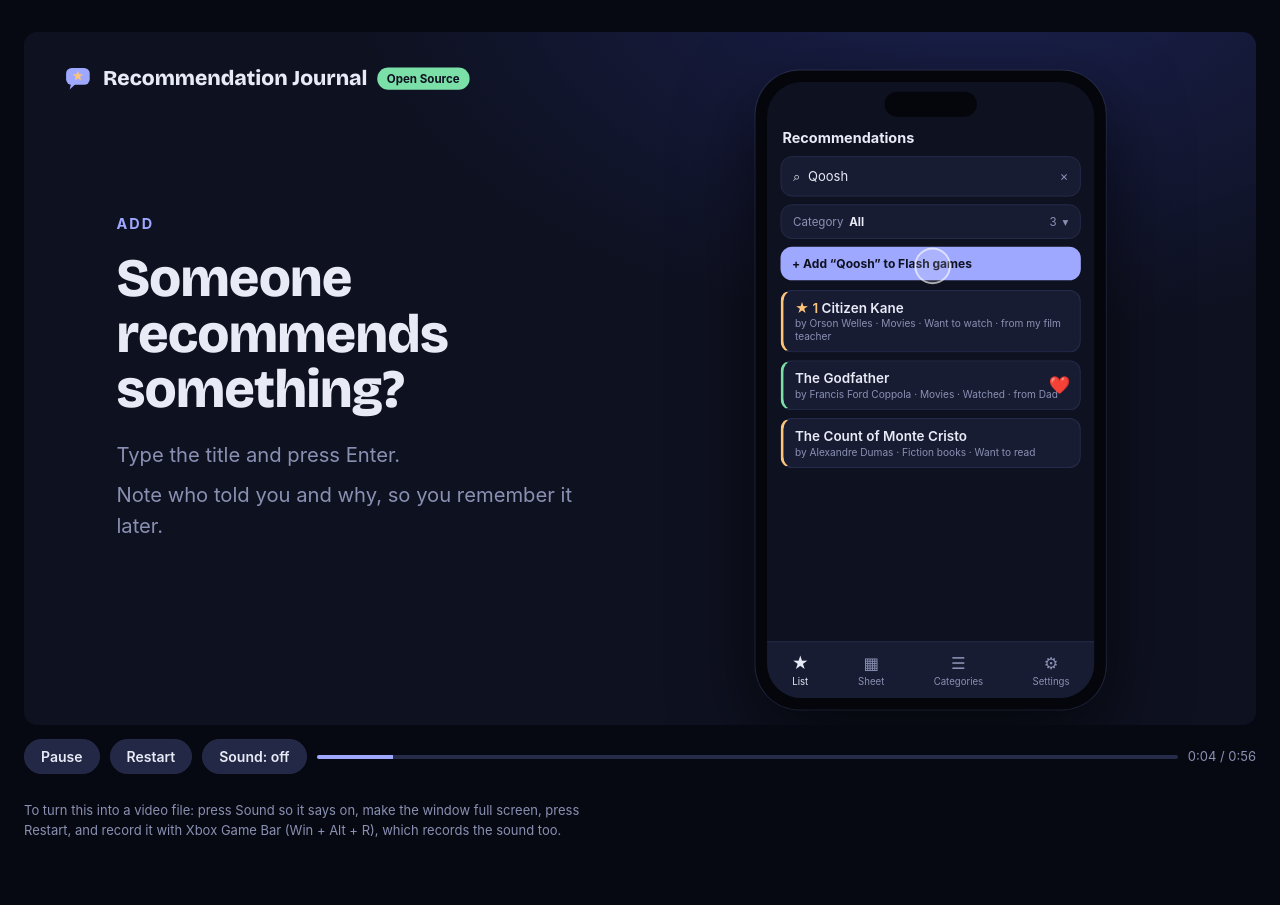
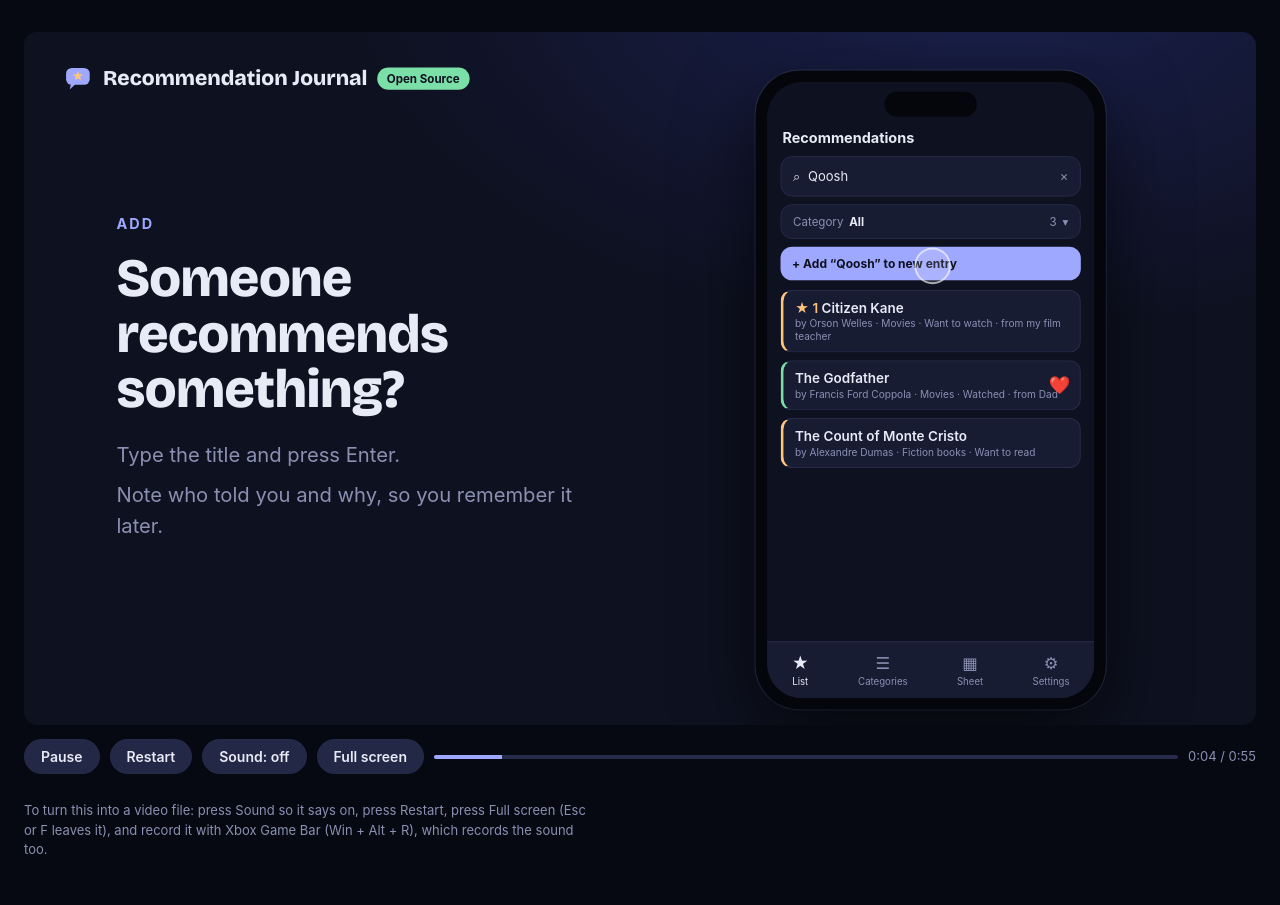
Before and after one commit to AlexisDrain/Recommendation-Journal, a plain HTML site: page trailer/index.html in a window 1280 px wide. Drawn offline with nearby package versions, Linux system fonts and the light colour scheme.

Commit message:
npm audit. Trailer edits.

```diff
--- a/app/src/app/(tabs)/index.tsx
+++ b/app/src/app/(tabs)/index.tsx
@@ -294,7 +294,7 @@ export default function ListScreen() {
         <Pressable onPress={startAdd} accessibilityRole="button"
           style={({ pressed }) => ({ backgroundColor: colors.accent, borderRadius: radius, padding: space.md, opacity: pressed ? 0.8 : 1 })}>
           <Text style={{ color: colors.bg, fontSize: 16, fontWeight: '700' }} numberOfLines={1}>
-            + Add “{query.trim()}”{addTo ? ` to ${addTo.name}` : ''}
+            + Add “{query.trim()}”{selected ? ` to ${selected.name}` : ' to new entry'}
           </Text>
           {exists && <Text style={{ color: colors.bg, opacity: 0.8 }}>It’s already on your list (below).</Text>}
         </Pressable>
--- a/app/src/lib/buildInfo.json
+++ b/app/src/lib/buildInfo.json
@@ -1,5 +1,5 @@
 {
   "version": "1.0.0",
-  "build": 53,
-  "date": "2026-10-30"
+  "build": 55,
+  "date": "2026-10-31"
 }
--- a/trailer/index.html
+++ b/trailer/index.html
@@ -26,6 +26,7 @@ html, body { background: var(--sky); color: var(--text); }
 body { font-family: var(--ui); padding-inline: 16px; padding-block: 24px; }
 .wrap { max-width: 1280px; margin: 0 auto; display: grid; gap: 14px; }
 .viewport { position: relative; width: 100%; aspect-ratio: 16 / 9; max-width: 100%; overflow: hidden; border-radius: 14px; background: var(--bg); }
+.viewport:fullscreen { width: 100vw; height: 100vh; aspect-ratio: auto; border-radius: 0; background: #000; cursor: none; }
 .stage { position: absolute; left: 0; top: 0; width: 1280px; height: 720px; transform-origin: 0 0; overflow: hidden;
   background: radial-gradient(1200px 700px at 78% -10%, #1b2150 0%, var(--bg) 55%); }
 .bar { display: flex; flex-wrap: wrap; align-items: center; gap: 10px; }
@@ -150,7 +151,7 @@ body { font-family: var(--ui); padding-inline: 16px; padding-block: 24px; }
 .gsheet { position: absolute; width: 380px; border-radius: 12px; overflow: hidden; background: #fff; color: #222; box-shadow: 0 24px 60px #0008; font-size: 11.5px; }
 .gsheet .hd { background: #f1f3f4; padding: 9px 12px; font-weight: 700; display: flex; align-items: center; gap: 8px; border-bottom: 1px solid #dadce0; }
 .gsheet .hd i { width: 14px; height: 18px; border-radius: 2px; background: #2e9e5b; display: inline-block; }
-.gsheet table { border-collapse: collapse; width: 100%; }
+.gsheet table { border-collapse: collapse; width: 100%; color: #222; font: inherit; } /* tables don't inherit these here */
 .gsheet th, .gsheet td { border: 1px solid #e0e0e0; padding: 5px 7px; text-align: left; white-space: nowrap; }
 .gsheet th { background: #c9cdf5; }
 .gsheet tr.new td { transition: opacity .5s, box-shadow .4s; }
@@ -215,7 +216,7 @@ body { font-family: var(--ui); padding-inline: 16px; padding-block: 24px; }
               <div class="apptitle">Recommendations</div>
               <div class="search"><span>⌕</span><span id="a-q"></span><span class="x" id="a-x"></span></div>
               <div class="pick"><span>Category</span><b>All</b><span id="a-count">3</span><span>▾</span></div>
-              <div class="addbar" id="a-addbar">+ Add “Qoosh” to Flash games</div>
+              <div class="addbar" id="a-addbar">+ Add “Qoosh” to new entry</div>
               <div class="irow gone" id="a-new">
                 <div class="t">Qoosh</div>
                 <div class="m">Flash games · Want to play · from my brother</div>
@@ -227,7 +228,7 @@ body { font-family: var(--ui); padding-inline: 16px; padding-block: 24px; }
                 <div class="irow"><div class="t">The Count of Monte Cristo</div><div class="m">by Alexandre Dumas · Fiction books · Want to read</div></div>
               </div>
             </div>
-            <div class="tabs"><div class="cur"><b>★</b>List</div><div><b>▦</b>Sheet</div><div><b>☰</b>Categories</div><div><b>⚙</b>Settings</div></div>
+            <div class="tabs"><div class="cur"><b>★</b>List</div><div><b>☰</b>Categories</div><div><b>▦</b>Sheet</div><div><b>⚙</b>Settings</div></div>
             <div class="toast" id="a-toast">Added “Qoosh”.<b>Undo</b></div>
             <div class="dim" id="a-dim"></div>
             <div class="panel" id="a-panel">
@@ -260,7 +261,7 @@ body { font-family: var(--ui); padding-inline: 16px; padding-block: 24px; }
               <div class="apptitle">Recommendations</div>
               <div class="search"><span>⌕</span><span id="q-q"></span><span class="x" id="q-x"></span></div>
               <div class="pick"><span>Category</span><b>All</b><span>6</span><span>▾</span></div>
-              <div class="addbar" id="q-addbar">+ Add “king” to Fiction books</div>
+              <div class="addbar" id="q-addbar">+ Add “king” to new entry</div>
               <div class="irow" data-match="0"><div class="t">Qoosh</div><div class="m">Flash games · Want to play · from my brother</div></div>
               <div class="irow" data-match="1"><div class="t">The Mist</div><div class="m">by Stephen King · Fiction books · Want to read · from Sam</div><div class="n">Short and scary, read it in one sitting</div></div>
               <div class="irow" data-match="0"><div class="t">Titanic</div><div class="m">by James Cameron · Movies · Want to watch · from a stranger on the train</div></div>
@@ -268,7 +269,7 @@ body { font-family: var(--ui); padding-inline: 16px; padding-block: 24px; }
               <div class="irow" data-match="0"><div class="t">Citizen Kane</div><div class="m">by Orson Welles · Movies · Want to watch</div></div>
               <div class="irow done" data-match="0"><div class="t">The Godfather</div><div class="m">by Francis Ford Coppola · Movies · Watched</div><span class="r">❤️</span></div>
             </div>
-            <div class="tabs"><div class="cur"><b>★</b>List</div><div><b>▦</b>Sheet</div><div><b>☰</b>Categories</div><div><b>⚙</b>Settings</div></div>
+            <div class="tabs"><div class="cur"><b>★</b>List</div><div><b>☰</b>Categories</div><div><b>▦</b>Sheet</div><div><b>⚙</b>Settings</div></div>
             <div class="tap" id="q-tap"></div>
           </div>
         </div>
@@ -288,7 +289,7 @@ body { font-family: var(--ui); padding-inline: 16px; padding-block: 24px; }
             <div class="app">
               <div class="apptitle">Recommendations</div>
               <div class="search"><span>⌕</span><span class="ph">Search, or type something new to add…</span></div>
-              <div class="pick"><span>Category</span><b style="color: var(--warm)">★ Priority</b><span>3</span><span>▾</span></div>
+              <div class="pick"><span>Category</span><b><span style="color: var(--warm)">★</span> Priority</b><span>3</span><span>▾</span></div>
               <div class="muted">What you want to get to soon. Drag ≡ to change the order; done things leave the list.</div>
               <div class="queue" id="u-queue">
                 <div class="irow" data-key="kane"><div class="t"><i class="rank"></i>Citizen Kane</div><div class="m">by Orson Welles · Movies · from my film teacher</div><span class="grip">≡</span></div>
@@ -296,7 +297,18 @@ body { font-family: var(--ui); padding-inline: 16px; padding-block: 24px; }
                 <div class="irow" data-key="pre"><div class="t"><i class="rank"></i>Titanic</div><div class="m">Movies · from a stranger on the train</div><div class="n" id="u-note"></div><span class="grip">≡</span></div>
               </div>
             </div>
-            <div class="tabs"><div class="cur"><b>★</b>List</div><div><b>▦</b>Sheet</div><div><b>☰</b>Categories</div><div><b>⚙</b>Settings</div></div>
+            <div class="tabs"><div class="cur"><b>★</b>List</div><div><b>☰</b>Categories</div><div><b>▦</b>Sheet</div><div><b>⚙</b>Settings</div></div>
+            <div class="dim" id="u-dim"></div>
+            <div class="panel" id="u-panel">
+              <h3>Edit <em><span>×</span></em></h3>
+              <div class="field">Titanic</div>
+              <div class="field">a stranger on the train</div>
+              <div class="field tall" id="u-why"></div>
+              <div class="chips"><span class="chipx w sel">Want to watch</span><span class="chipx g">Watched</span></div>
+              <div class="prow">Recommended on <b>Oct 22, 2026</b></div>
+              <div class="chips"><span class="chipx w sel">★ Priority #1</span></div>
+              <div class="btn" id="u-save">Save</div>
+            </div>
             <div class="tap" id="u-tap"></div>
           </div>
         </div>
@@ -321,7 +333,7 @@ body { font-family: var(--ui); padding-inline: 16px; padding-block: 24px; }
               <div class="irow"><div class="t"><i>★ 2 </i>Citizen Kane</div><div class="m">by Orson Welles · Movies · Want to watch</div></div>
               <div class="irow done"><div class="t">The Godfather</div><div class="m">by Francis Ford Coppola · Movies · Watched</div><span class="r">❤️</span></div>
             </div>
-            <div class="tabs"><div class="cur"><b>★</b>List</div><div><b>▦</b>Sheet</div><div><b>☰</b>Categories</div><div><b>⚙</b>Settings</div></div>
+            <div class="tabs"><div class="cur"><b>★</b>List</div><div><b>☰</b>Categories</div><div><b>▦</b>Sheet</div><div><b>⚙</b>Settings</div></div>
             <div class="dim" id="d-dim"></div>
             <div class="panel" id="d-panel">
               <h3>Edit <em><span>×</span></em></h3>
@@ -359,7 +371,7 @@ body { font-family: var(--ui); padding-inline: 16px; padding-block: 24px; }
               <div class="irow done"><div class="t">Titanic</div><div class="m">Movies · Watched · from a stranger on the train</div><span class="r">❤️</span></div>
               <div class="irow"><div class="t">The Mist</div><div class="m">by Stephen King · Fiction books</div></div>
             </div>
-            <div class="tabs"><div class="cur"><b>★</b>List</div><div><b>▦</b>Sheet</div><div><b>☰</b>Categories</div><div><b>⚙</b>Settings</div></div>
+            <div class="tabs"><div class="cur"><b>★</b>List</div><div><b>☰</b>Categories</div><div><b>▦</b>Sheet</div><div><b>⚙</b>Settings</div></div>
             <div class="tap" id="y-tap"></div>
           </div>
         </div>
@@ -379,9 +391,9 @@ body { font-family: var(--ui); padding-inline: 16px; padding-block: 24px; }
         <div class="browser" style="left: 710px; top: 175px; width: 520px; height: 360px">
           <div class="chrome"><i></i><i></i><i></i><span>recommendation-journal.expo.app</span></div>
           <div class="web">
-            <div class="rail"><div class="cur"><b>★</b>List</div><div><b>▦</b>Sheet</div><div><b>☰</b>Categories</div><div><b>⚙</b>Settings</div></div>
+            <div class="rail"><div class="cur"><b>★</b>List</div><div><b>☰</b>Categories</div><div><b>▦</b>Sheet</div><div><b>⚙</b>Settings</div></div>
             <div class="cats">
-              <div class="up">★ Priority <span>2</span></div><div>All <span id="y-all">8</span></div><div>Movies <span>3</span></div><div>Fiction books <span>2</span></div><div class="cur">Flash games <span id="y-fg">2</span></div>
+              <div>All <span id="y-all">8</span></div><div><em style="font-style: normal"><span style="color: var(--warm)">★</span> Priority</em> <span>2</span></div><div>Movies <span>3</span></div><div>Fiction books <span>2</span></div><div class="cur">Flash games <span id="y-fg">2</span></div>
             </div>
             <div class="pane">
               <div class="search" style="height: 32px; font-size: 11.5px; margin-bottom: 6px"><span>⌕</span><span id="y-web-q"></span></div>
@@ -394,7 +406,7 @@ body { font-family: var(--ui); padding-inline: 16px; padding-block: 24px; }
           </div>
         </div>
         <div class="flow" style="left: 70px; top: 540px; width: 190px">Phone</div>
-        <div class="flow" style="left: 300px; top: 450px; width: 380px">Your Google Sheet · one tab per category</div>
+        <div class="flow" style="left: 300px; top: 462px; width: 380px">Your Google Sheet · one tab per category</div>
         <div class="flow" style="left: 710px; top: 548px; width: 520px">Any browser</div>
         <div class="packet" id="y-packet"></div>
         <div class="packet" id="y-packet2" style="background: var(--accent); box-shadow: 0 0 22px var(--accent)"></div>
@@ -429,24 +441,30 @@ body { font-family: var(--ui); padding-inline: 16px; padding-block: 24px; }
     <button id="play" type="button">Pause</button>
     <button id="restart" type="button">Restart</button>
     <button id="sound" type="button" aria-pressed="false">Sound: off</button>
+    <button id="fullscreen" type="button">Full screen</button>
     <audio id="music" src="Inspired.mp3" preload="auto"></audio>
     <div class="progress" aria-hidden="true"><i id="prog"></i></div>
     <span class="tip" id="clock">0:00 / 0:56</span>
   </div>
-  <p class="tip">To turn this into a video file: press Sound so it says on, make the window full screen, press Restart, and record it with Xbox Game Bar (Win + Alt + R), which records the sound too.</p>
+  <p class="tip">To turn this into a video file: press Sound so it says on, press Restart, press Full screen (Esc or F leaves it), and record it with Xbox Game Bar (Win + Alt + R), which records the sound too.</p>
 </div>
 
 <script>
 (() => {
   const SPLASH = 2.5;                              // the title card, before everything else
-  const BODY = 54;                               // the scenes after it
+  const BODY = 52.5;                               // the scenes after it
   const LENGTH = SPLASH + BODY;                    // seconds, then it loops
-  const SCENES = [['s-add', 0, 12], ['s-search', 12, 19.5], ['s-upnext', 19.5, 28.5], ['s-done', 28.5, 36], ['s-sync', 36, 48.5], ['s-end', 48.5, BODY]];
+  const SCENES = [['s-add', 0, 12], ['s-search', 12, 18], ['s-upnext', 18, 27], ['s-done', 27, 34.5], ['s-sync', 34.5, 47], ['s-end', 47, BODY]];
   const $ = (id) => document.getElementById(id);
   const stage = $('stage'), viewport = $('viewport');
 
-  // Scale the 1280×720 stage to the window.
-  const fit = () => { stage.style.transform = `scale(${viewport.clientWidth / 1280})`; };
+  // Scale the 1280×720 stage to fit its frame, centered (a full screen may not be 16:9).
+  let scale = 1;
+  const fit = () => {
+    const w = viewport.clientWidth, h = viewport.clientHeight;
+    scale = Math.min(w / 1280, h / 720);
+    stage.style.transform = `translate(${(w - 1280 * scale) / 2}px, ${(h - 720 * scale) / 2}px) scale(${scale})`;
+  };
   new ResizeObserver(fit).observe(viewport);
   fit();
 
@@ -468,7 +486,6 @@ body { font-family: var(--ui); padding-inline: 16px; padding-block: 24px; }
    * presses at `time` and lifts off. Positions are measured from the real elements.
    */
   const place = (dot, el, dx = 0, dy = 0) => {
-    const scale = viewport.clientWidth / 1280;
     const box = dot.parentElement.getBoundingClientRect(), r = el.getBoundingClientRect();
     const inner = dot.parentElement.offsetWidth / (box.width / scale); // the sync scene's phone is drawn smaller
     dot.style.left = ((r.left + r.width / 2 - box.left) / scale) * inner + dx + 'px';
@@ -485,8 +502,9 @@ body { font-family: var(--ui); padding-inline: 16px; padding-block: 24px; }
   const pointerAt = (ptr, t, moves) => {
     const m = [...moves].reverse().find(([at]) => t >= at - 0.6) ?? moves[0];
     ptr.classList.toggle('press', t >= m[0] - 0.08 && t < m[0] + 0.15);
-    const scale = viewport.clientWidth / 1280;
-    const box = ptr.parentElement.getBoundingClientRect(), r = m[1].getBoundingClientRect();
+    const box = ptr.parentElement.getBoundingClientRect();
+    // A target that isn't on screen right now (the Add bar before and after it shows) has no position.
+    const r = [m[1], moves[0][1]].map((el) => el.getBoundingClientRect()).find((rect) => rect.width);
     ptr.style.left = (r.left + r.width / 2 - box.left) / scale - 3 + 'px';
     ptr.style.top = (r.top + r.height / 2 - box.top) / scale - 2 + 'px';
   };
@@ -502,7 +520,7 @@ body { font-family: var(--ui); padding-inline: 16px; padding-block: 24px; }
 
   function scenes(t) {
     for (const [id, a, b] of SCENES) $(id).classList.toggle('on', t >= a && t < b);
-    $('brand').style.opacity = t >= 0 && t < 48.5 ? 1 : 0;
+    $('brand').style.opacity = t >= 0 && t < 47 ? 1 : 0;
 
     // ---- 1. Add: type "Qoosh", tap Add, fill in who and why, Add.
     const addOpen = t >= 2.8 && t < 7.6;
@@ -522,15 +540,15 @@ body { font-family: var(--ui); padding-inline: 16px; padding-block: 24px; }
 
     // ---- 2. Search: "king" narrows the list to Stephen King, then the search is cleared.
     const q = t - 12;
-    const query = q < 5.6 ? typed('king', q, 1.0, 1.9) : '';
-    typeInto($('q-q'), query, q < 5.6 ? q : -9, 1.0, 1.9, 'Search, or type something new to add…');
+    const query = q < 4.8 ? typed('king', q, 1.0, 1.9) : '';
+    typeInto($('q-q'), query, q < 4.8 ? q : -9, 1.0, 1.9, 'Search, or type something new to add…');
     $('q-x').textContent = query ? '×' : '';
     $('q-addbar').style.display = query.length === 4 ? 'block' : 'none';
     for (const row of document.querySelectorAll('#s-search .irow')) row.classList.toggle('gone', query.length >= 2 && row.dataset.match === '0');
-    tapAt($('q-tap'), q, [[1.0, $('q-q')], [5.6, $('q-x')]]);
+    tapAt($('q-tap'), q, [[1.0, $('q-q')], [4.8, $('q-x')]]);
 
-    // ---- 3. Priority: drag Titanic from third to first, then give it a note.
-    const u = t - 19.5;
+    // ---- 3. Priority: drag Titanic from third to first, then open it and give it a note.
+    const u = t - 18;
     const SLOT = 92;
     const dragFrom = 1.6, dragTo = 3.1;
     const k = clamp((u - dragFrom) / (dragTo - dragFrom));
@@ -550,7 +568,11 @@ body { font-family: var(--ui); padding-inline: 16px; padding-block: 24px; }
       row.classList.toggle('lift', key === 'pre' && u >= dragFrom - 0.2 && u < dragTo + 0.1);
       row.querySelector('.rank').textContent = `★ ${order.indexOf(key) + 1}  `;
     }
-    typeInto($('u-note'), 'Watch this weekend 🍿', u, 4.6, 6.2);
+    const noting = u >= 4.0 && u < 6.8;
+    $('u-panel').classList.toggle('open', noting);
+    $('u-dim').classList.toggle('on', noting);
+    typeInto($('u-why'), 'Watch this weekend 🍿', u, 4.7, 6.1, 'Why? What did they say about it?');
+    $('u-note').textContent = u >= 6.8 ? 'Watch this weekend 🍿' : '';
     const grip = document.querySelector('#u-queue [data-key="pre"] .grip');
     const uTap = $('u-tap');
     if (u >= dragFrom - 0.6 && u < dragTo + 0.4) {
@@ -560,11 +582,11 @@ body { font-family: var(--ui); padding-inline: 16px; padding-block: 24px; }
       place(uTap, grip);
     } else {
       uTap.classList.remove('drag');
-      tapAt(uTap, u, [[4.3, $('u-note').closest('.irow')]]);
+      tapAt(uTap, u, [[3.9, $('u-note').closest('.irow')], [4.5, $('u-why')], [6.6, $('u-save')]]);
     }
 
     // ---- 4. Done: open it, tap Watched, ❤️, Save. It turns green and stops being a priority.
-    const d = t - 28.5;
+    const d = t - 27;
     const editing = d >= 0.6 && d < 4.4;
     const watched = d >= 1.6, loved = d >= 2.5, saved = d >= 4.4;
     $('d-panel').classList.toggle('open', editing);
@@ -584,7 +606,7 @@ body { font-family: var(--ui); padding-inline: 16px; padding-block: 24px; }
     tapAt($('d-tap'), d, [[0.5, $('d-row')], [1.6, $('d-watched')], [2.5, love], [4.2, $('d-save')]]);
 
     // ---- 5. Sync: from the phone to the sheet's Flash games tab, then to the browser.
-    const y = t - 36;
+    const y = t - 34.5;
     const syncing = y >= 1.2 && y < 4.8, synced = y >= 4.8;
     $('y-sync').textContent = synced ? 'Synced ✓' : syncing ? 'Syncing…' : '⟳ Sync';
     $('y-sync').classList.toggle('sel', syncing);
@@ -631,6 +653,12 @@ body { font-family: var(--ui); padding-inline: 16px; padding-block: 24px; }
   $('play').addEventListener('click', () => { playing = !playing; $('play').textContent = playing ? 'Pause' : 'Play'; });
   $('restart').addEventListener('click', () => { elapsed = 0; playing = true; $('play').textContent = 'Pause'; });
 
+  // Full screen: the video alone, with no controls or cursor. Esc or F leaves it.
+  const toggleFullscreen = () => (document.fullscreenElement ? document.exitFullscreen() : viewport.requestFullscreen()).catch(() => {});
+  $('fullscreen').hidden = !viewport.requestFullscreen; // iPhone Safari can't do this for a page element
+  $('fullscreen').addEventListener('click', toggleFullscreen);
+  document.addEventListener('keydown', (e) => { if (e.key.toLowerCase() === 'f' && viewport.requestFullscreen) toggleFullscreen(); });
+
   // The song plays from the trailer's own position, fades in at the start and out over the last 2 seconds,
   // and starts again when the trailer loops.
   const music = $('music');
```
Also changed, not shown: .claude/launch.json, README.md, 1 other file.
